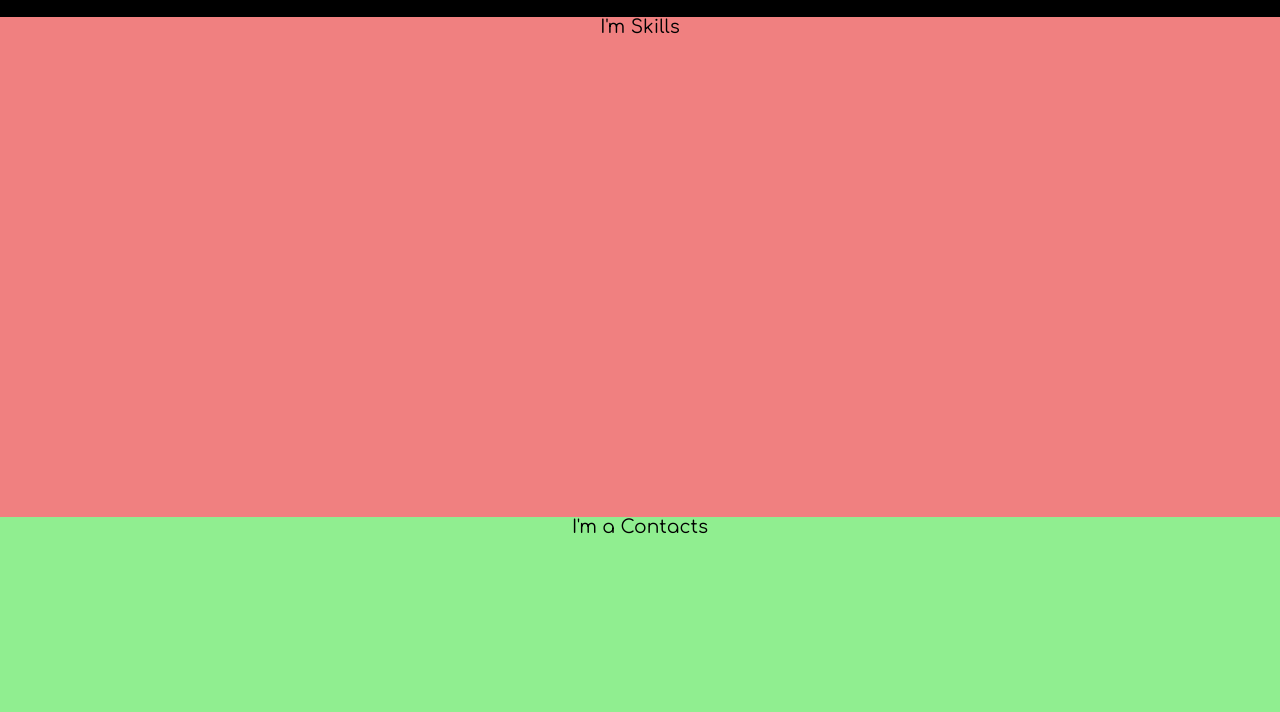
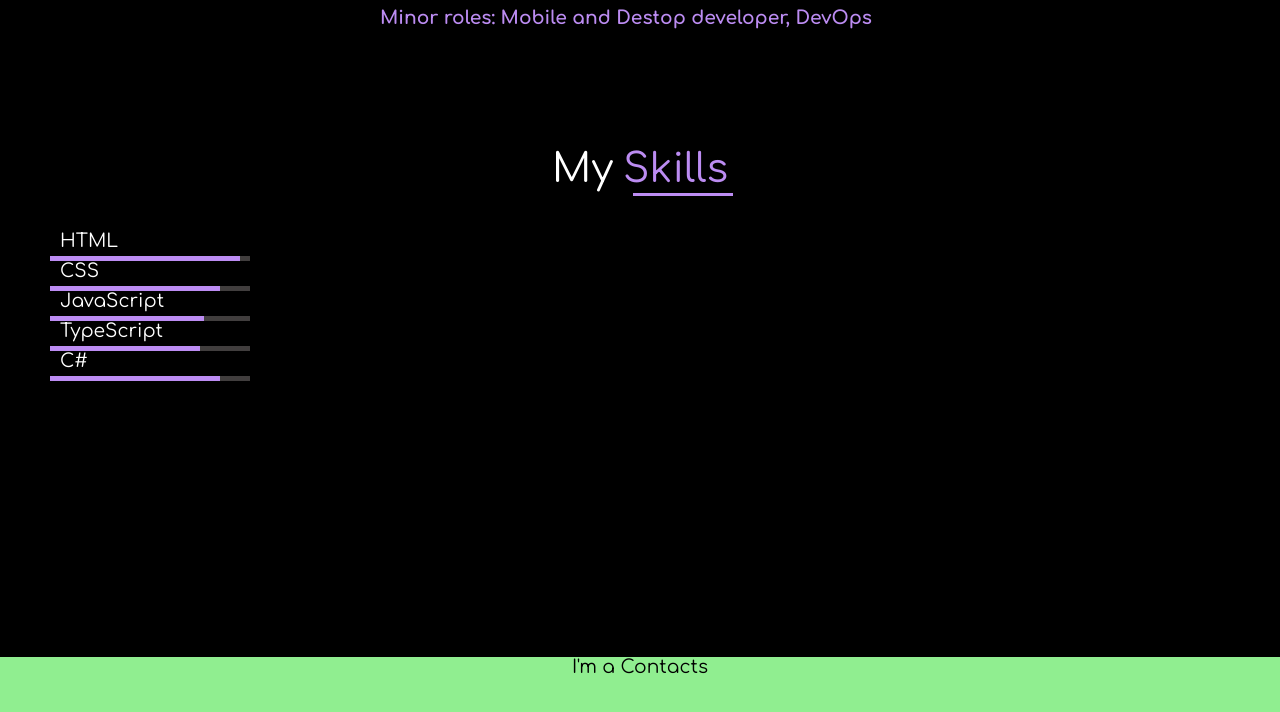
Before and after one commit to NLipatov/personalPage, a React app: page / in a window 1280 px wide. Shown: the part 1306-2018 px from the top of the page. Built offline with nearby package versions, Linux system fonts and the light colour scheme.

Commit message:
single skill component

```diff
--- a/src/Components/About/About.css
+++ b/src/Components/About/About.css
@@ -3,7 +3,7 @@
     background-color: black;
     height: auto;
     color: white;
-    padding: 10px 50px 10px 50px;
+    padding: 70px 50px 70px 50px;
 }
 .aboutPhotoContainer{
     border: 10px solid  #BC8CF2;
--- a/src/Components/About/About.js
+++ b/src/Components/About/About.js
@@ -16,7 +16,7 @@ const About = ({aboutVisible, aboutNotVisible}) => {
     return (
         <div className="About" id="about" ref={ref}>
             <div style={{minWidth: '320px'}} className="PhotoContainer">
-                <img className="profilePicture aboutPhotoContainer" src={AboutPicture}/>
+                <img className="profilePicture aboutPhotoContainer" src={AboutPicture} alt={"Nikita Lipatov"}/>
             </div>
             <div className="TextContainer">
                 <h4>
--- /dev/null
+++ b/src/Components/ComponentDeclarator/Declarator.css
@@ -0,0 +1,22 @@
+.declaratorRow {
+    display: flex;
+    gap: 10px;
+    font-size: 30pt;
+    color: white;
+    margin: 0;
+    justify-content: center;
+}
+
+.declaratorRow span:nth-child(2){
+    color: #BC8CF2;
+}
+
+.declaratorRow span:nth-child(2)::before{
+    content: '';
+    height: 2.5px;
+    width: 100px;
+    background-color: #BC8CF2;
+    position: absolute;
+    margin-top: 35pt;
+    margin-left: 10px;
+}
--- /dev/null
+++ b/src/Components/ComponentDeclarator/Declarator.js
@@ -0,0 +1,12 @@
+import "./Declarator.css";
+
+const Declarator = ({DeclaratorValue}) => {
+    return(
+        <div className="declaratorRow">
+            <span>My</span>
+            <span>{DeclaratorValue}</span>
+        </div>
+    )
+}
+
+export default Declarator;
--- a/src/Components/Home/Home.js
+++ b/src/Components/Home/Home.js
@@ -3,10 +3,10 @@ import profilePicture from "../../img/photo5463225416312535627.jpg";
 import { FontAwesomeIcon } from '@fortawesome/react-fontawesome';
 import { faAngleDoubleDown } from '@fortawesome/free-solid-svg-icons';
 import { faUser } from "@fortawesome/free-solid-svg-icons";
-import React, {useEffect, useState} from "react";
+import React, {useEffect, useState, useRef} from "react";
 
 const Home = ({setAboutVisibility}) => {
-    const userIcon = <FontAwesomeIcon icon={faUser} style={{"fontSize": "21pt" }}/>
+    const userIcon = <FontAwesomeIcon icon={faUser} style={{fontSize: "21pt" }}/>
     const downArrowsIcon = <FontAwesomeIcon icon={faAngleDoubleDown} />
     useEffect(()=>{
         setAboutVisibility.current = aboutVisible;
@@ -18,7 +18,7 @@ const Home = ({setAboutVisibility}) => {
         setAboutVisible(argument);
     }
     return (
-        <div className="Home">
+        <div className="Home" id="home">
             <div className="ShortInfo">
                 <span>
                     Hi there!
@@ -34,7 +34,7 @@ const Home = ({setAboutVisibility}) => {
                 <span style={{fontSize: "11pt", marginTop: "10px"}}>
                         Creative Web Developer Offering 2+ Years Of Experience Providing High-Impact Web Solutions For Many Different Organizations.
                 </span>
-                <a href="#aboutAnchor" className="btn">
+                <a href="#about" className="btn">
                     More info about me
                     {userIcon}
                 </a>
@@ -45,7 +45,6 @@ const Home = ({setAboutVisibility}) => {
             <div className="downArrowsDiv">
                 {!isaboutVisible ? downArrowsIcon : null}
             </div>
-            <div id="aboutAnchor" style={{position: "absolute", bottom: "0"}}/>
         </div>
     )
 }
--- /dev/null
+++ b/src/Components/Skills/SingleSkill/SingleSkill.css
@@ -0,0 +1,24 @@
+.skillItem {
+    color: white;
+    width: 200px;
+}
+
+.progressbar {
+    width: 100%;
+    background-color: rgba(81, 77, 77, 0.81);
+    height: 5px;
+}
+
+.progress {
+    height: 5px;
+    width: 0%;
+    background-color: #BC8CF2;
+}
+
+.skillName {
+    display: flex;
+    align-items: flex-start;
+    padding-left: 10px;
+    padding-right: 10px;
+    padding-bottom: 5px;
+}
--- /dev/null
+++ b/src/Components/Skills/SingleSkill/SingleSkill.js
@@ -0,0 +1,15 @@
+import "./SingleSkill.css";
+
+const SingleSkill = ({SkillObject}) => {
+    const {name, percentage} = SkillObject;
+    return(
+        <div className="skillItem">
+            <span className="skillName">{name}</span>
+            <div className="progressbar">
+                <div className="progress" style={{"width": `${percentage}%`}}></div>
+            </div>
+        </div>
+    )
+}
+
+export default SingleSkill;
--- a/src/Components/Skills/Skills.css
+++ b/src/Components/Skills/Skills.css
@@ -1,4 +1,9 @@
 .Skills {
     height: 500px;
-    background: lightcoral;
+    background: black;
+    padding: 10px;
 }
+
+.skillsList {
+    padding: 40px;
+}
--- a/src/Components/Skills/Skills.js
+++ b/src/Components/Skills/Skills.js
@@ -1,6 +1,8 @@
 import "./Skills.css";
 import useOnScreen from "../../Hooks/useOnScreen";
 import { useRef, useEffect } from "react";
+import Declarator from "../ComponentDeclarator/Declarator";
+import SingleSkill from "./SingleSkill/SingleSkill";
 
 const Skills = ({skillsVisible, skillsNotVisible}) => {
     const ref = useRef();
@@ -13,14 +15,40 @@ const Skills = ({skillsVisible, skillsNotVisible}) => {
         skillsNotVisible();
     }
 
+    const skillsArray = [
+        {
+            name: "HTML",
+            percentage: 95
+        },
+        {
+            name: "CSS",
+            percentage: 85
+        },
+        {
+            name: "JavaScript",
+            percentage: 77
+        },
+        {
+            name: "TypeScript",
+            percentage: 75
+        },
+        {
+            name: "C#",
+            percentage: 85
+        },
+    ]
+
 
     return (
         <div
         className="Skills"
         ref={ref}>
-            <span>
-                I'm Skills
-            </span>
+            <Declarator DeclaratorValue={"Skills"}/>
+            <div className="skillsList">
+                {skillsArray.map((skill, i) => (
+                    <SingleSkill SkillObject={skill} key={i}/>
+                ))}
+            </div>
         </div>
     )
 }
```
